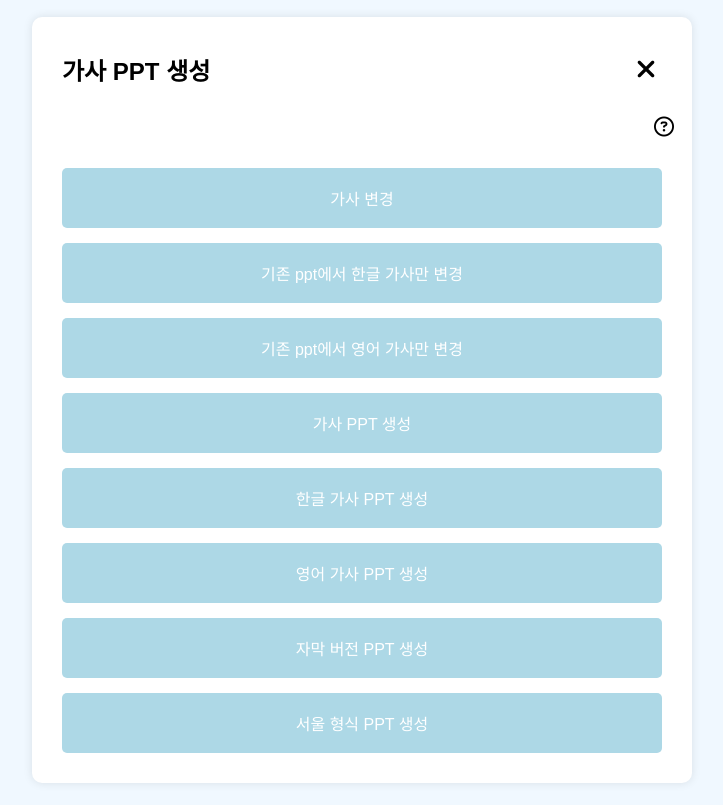
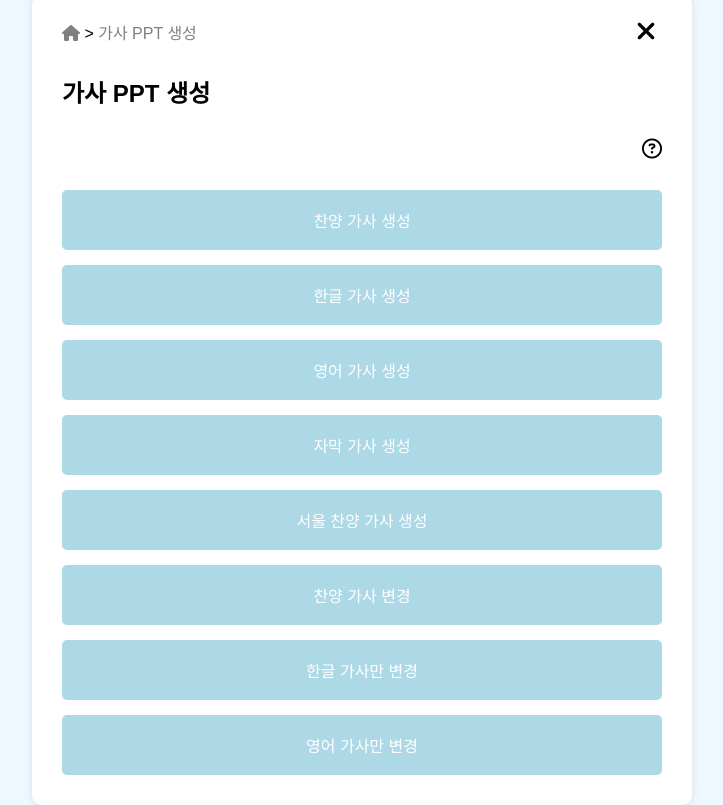
Before and after one commit to SeongYunHong/CreatPPTs, a Flask app: page /change_lyrics in a window 1280 px wide. Shown: the whole page, without its empty margins (278-1001 px from the left). Before the commit the page ends 783 px from the top, so only its background shows below. Run offline with Flask 3, Linux system fonts and the light colour scheme; some libraries are stand-ins or nearby versions.

Commit message:
bread crumb 수정

```diff
--- a/static/style.css
+++ b/static/style.css
@@ -19,6 +19,18 @@ body {
     border-radius: 10px;
     box-shadow: 0 0 10px rgba(0,0,0,0.1);
     overflow: visible;
+}
+
+.breadcrumb-and-cancel {
+    display: flex;
+    align-items: center;
+    justify-content: space-between;
+    margin: 10px 0px;
+}
+
+.breadcrumb a {
+    text-decoration-line: none;
+    color: gray;
 }
 
 .title {
@@ -55,7 +67,7 @@ textarea {
 /* 컨테이너 안에 라벨과 아이콘, 툴팁이 함께 있음 */
 .tips {
     position: relative;             /* 툴팁 배치를 위한 기준 컨테이너 */
-    padding: 8px 12px;
+    padding: 8px 0px;
     border-radius: 4px;
     display: inline-flex;           /* 라벨, 아이콘이 한 줄에 뜨도록 */
     justify-content: space-between;
--- a/templates/change_lyrics.html
+++ b/templates/change_lyrics.html
@@ -14,46 +14,54 @@
 </head>
 <body>
     <div class="container">
+        <div class="breadcrumb-and-cancel">
+            <div class="breadcrumb">
+                <a href="{{ url_for('index') }}"><i class="fa-solid fa-house"></i></a> &gt;
+                <a href="{{ url_for('change_lyrics_menu') }}">가사 PPT 생성</a>
+            </div>
+            <button class="cancel" onclick="window.location.href='{{ url_for('index') }}'">
+                    <i class="fa-solid fa-xmark fa-2xl"></i>
+            </button>
+        </div>
         <div class="title">
             <h2>가사 PPT 생성</h2>
-            <button class="cancel" onclick="window.location.href='{{ url_for('index') }}'">
-                <i class="fa-solid fa-xmark fa-2xl"></i>
-            </button>
         </div>
         <div class="tips tooltip">
             <div class="question_mark">
                 <i class="fa-regular fa-circle-question fa-lg question" style="line-height: 26px"></i>
             </div>
             <span class="tooltip-text">
-                <h3>사용법</h3>
+                <h1>How to Use</h1>
                 <p>
                     <h4>1. 패턴을 지정해놔서 패턴에 맞는 파일만 생성됩니다.<br></h4>
-                    &nbsp;&nbsp;1) 2줄씩 한 세트로 한 슬라이드가 생성됩니다.<br>
-                    &nbsp;&nbsp;2) 한줄이 중간에 남을 때 그대로 생성하면 그 다음 가사의 첫줄이랑 합쳐지게 됩니다.<br>
-                    &nbsp;&nbsp;&nbsp;&nbsp;&nbsp;2줄을 맞추기 위해 아무 글자나 넣고 파일이 생성되면 그 텍스트를 지우면 됩니다.<br><br>
+                    &nbsp;&nbsp;1) 2줄씩 한 세트로 한 슬라이드가 생성됩니다.<br><br>
+                    &nbsp;&nbsp;2) 1줄이 중간에 남을 때!blank를 2줄 입력하면 빈 줄이 생성됩니다.<br><br>
+                    &nbsp;&nbsp;3) 빈 슬라이드를 생성할 때에는 !empty_slide를 2줄 입력하면 빈 슬라이드가 생성됩니다.<br><br>
+                    &nbsp;&nbsp;cf) !blank와 !empty_slide는 가사 맨 마지막 줄에 넣으면 인식되지 않습니다.<br><br>
+                    &nbsp;&nbsp;cf) 자막 버전에서는 !blank가 작동하지 않고 !empty_slide만 가능합니다.
                 </p>
                 <p>
                     <h3>각 메뉴별 사용법</h3>
-                        &nbsp;&nbsp;1. 가사 변경: 기존 가사 파일 형식만 있어 한글과 영어 가사를 변경할 때 사용할 수 있습니다.<br><br>
-                        &nbsp;&nbsp;2. 기존 ppt에서 한글 가사만 변경: 기존 가사 파일 형식이 있어 한글 가사만 변경하면 될 때 사용할 수 있습니다.<br><br>
-                        &nbsp;&nbsp;3. 기존 ppt에서 영어 가사만 변경: 기존 가사 파일 형식이 있어 영어 가사만 변경하면 될 때 사용할 수 있습니다.<br><br>
-                        &nbsp;&nbsp;4. 가사 ppt 생성: 한글과 영어가 번갈아 이루어진 형식의 가사를 입력하면 새로운 ppt 생성할 때 사용할 수 있습니다.<br><br>
-                        &nbsp;&nbsp;5. 한글 가사 ppt 생성: 한글 가사만으로 이루어진 형식의 가사를 입력하면 새로운 ppt 생성할 때 사용할 수 있습니다.<br><br>
-                        &nbsp;&nbsp;6. 영어 가사 ppt 생성: 영어 가사만으로 이루어진 형식의 가사를 입력하면 새로운 ppt 생성할 때 사용할 수 있습니다.<br><br>
-                        &nbsp;&nbsp;7. 서울 형식 ppt 생성: 텍스트 박스가 위에 형성된 ppt 파일 생성할 때 사용할 수 있습니다.<br>
+                        &nbsp;&nbsp;1. 찬양 가사 생성: 한글과 영어가 번갈아 이루어진 형식의 가사를 입력하면 새로운 ppt 생성할 때 사용할 수 있습니다.<br><br>
+                        &nbsp;&nbsp;2. 한글 가사 생성: 한글 가사만으로 이루어진 형식의 가사를 입력하면 새로운 ppt 생성할 때 사용할 수 있습니다.<br><br>
+                        &nbsp;&nbsp;3. 영어 가사 생성: 영어 가사만으로 이루어진 형식의 가사를 입력하면 새로운 ppt 생성할 때 사용할 수 있습니다.<br><br>
+                        &nbsp;&nbsp;4. 서울 찬양 가사 생성: 텍스트 박스가 위에 형성된 ppt 파일 생성할 때 사용할 수 있습니다.<br><br>
+                        &nbsp;&nbsp;5. 찬양 가사 변경: 기존 가사 파일 형식만 있어 한글과 영어 가사를 변경할 때 사용할 수 있습니다.<br><br>
+                        &nbsp;&nbsp;6. 한글 가사만 변경: 기존 가사 파일 형식이 있어 한글 가사만 변경하면 될 때 사용할 수 있습니다.<br><br>
+                        &nbsp;&nbsp;7. 영어 가사만 변경: 기존 가사 파일 형식이 있어 영어 가사만 변경하면 될 때 사용할 수 있습니다.<br>
                 </p>
             </span>
         </div>
 
         <div class="menu">
-            <a href="{{ url_for('change_lyrics_route', operation='change_lyrics') }}" class="request-type">가사 변경</a>
-            <a href="{{ url_for('change_lyrics_route', operation='change_only_korean_lyrics') }}" class="request-type">기존 ppt에서 한글 가사만 변경</a>
-            <a href="{{ url_for('change_lyrics_route', operation='change_only_english_lyrics') }}" class="request-type">기존 ppt에서 영어 가사만 변경</a>
-            <a href="{{ url_for('change_lyrics_route', operation='create_lyrics') }}" class="request-type">가사 PPT 생성</a>
-            <a href="{{ url_for('change_lyrics_route', operation='create_only_korean_lyrics') }}" class="request-type">한글 가사 PPT 생성</a>
-            <a href="{{ url_for('change_lyrics_route', operation='create_only_english_lyrics') }}" class="request-type">영어 가사 PPT 생성</a>
-            <a href="{{ url_for('change_lyrics_route', operation='create_subtitle_lyrics') }}" class="request-type">자막 버전 PPT 생성</a>
-            <a href="{{ url_for('change_lyrics_route', operation='create_seoul_form') }}" class="request-type">서울 형식 PPT 생성</a>
+            <a href="{{ url_for('change_lyrics_route', operation='create_lyrics') }}" class="request-type">찬양 가사 생성</a>
+            <a href="{{ url_for('change_lyrics_route', operation='create_only_korean_lyrics') }}" class="request-type">한글 가사 생성</a>
+            <a href="{{ url_for('change_lyrics_route', operation='create_only_english_lyrics') }}" class="request-type">영어 가사 생성</a>
+            <a href="{{ url_for('change_lyrics_route', operation='create_subtitle_lyrics') }}" class="request-type">자막 가사 생성</a>
+            <a href="{{ url_for('change_lyrics_route', operation='create_seoul_form') }}" class="request-type">서울 찬양 가사 생성</a>
+            <a href="{{ url_for('change_lyrics_route', operation='change_lyrics') }}" class="request-type">찬양 가사 변경</a>
+            <a href="{{ url_for('change_lyrics_route', operation='change_only_korean_lyrics') }}" class="request-type">한글 가사만 변경</a>
+            <a href="{{ url_for('change_lyrics_route', operation='change_only_english_lyrics') }}" class="request-type">영어 가사만 변경</a>
         </div>
     </div>
 </body>
```
Also changed, not shown: templates/change_lyrics_operations.html (+26 -6 lines), templates/create_bible_menu.html (+11 -4 lines), templates/create_bible_operations.html (+13 -16 lines).
